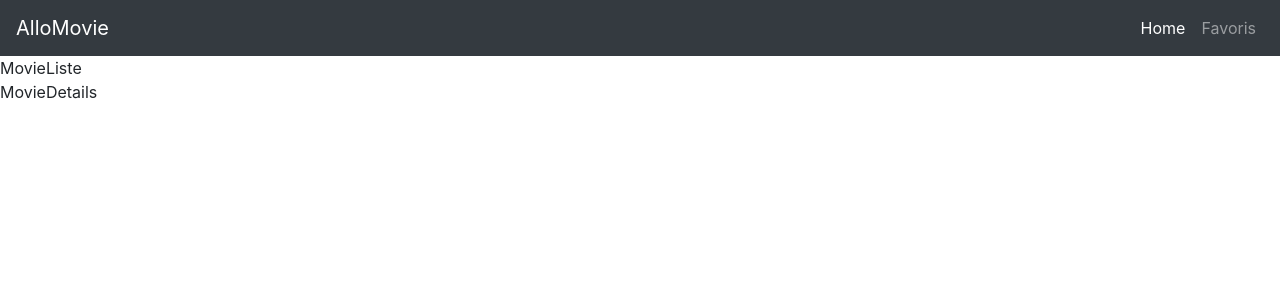
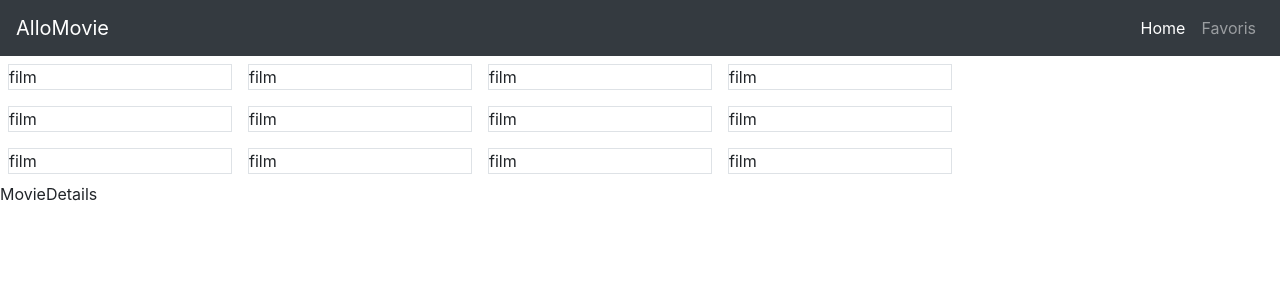
Before and after one commit to NYAZAK/movies, a React (Create React App) app: page / in a window 1280 px wide. Shown: the top 300 px of the page. Built offline with nearby package versions, Linux system fonts and the light colour scheme.

Commit message:
feat ajoute la liste de film

```diff
--- a/src/components/movie-list/MovieList.js
+++ b/src/components/movie-list/MovieList.js
@@ -4,7 +4,50 @@
 export default class MovieList extends Component{
 
     render(){
-        return <header>MovieListe</header>
+        return (
+
+        <div className="w-75 d-flex flex-row flex-wrap align-content-start">
+        <div className="w-25 p-2">
+            <div className="border">film</div>
+        </div>
+        <div className="w-25 p-2">
+            <div className="border">film</div>
+        </div>
+        <div className="w-25 p-2">
+            <div className="border">film</div>
+        </div>
+        <div className="w-25 p-2">
+            <div className="border">film</div>
+        </div>
+        <div className="w-25 p-2">
+            <div className="border">film</div>
+        </div>
+        <div className="w-25 p-2">
+            <div className="border">film</div>
+        </div>
+        <div className="w-25 p-2">
+            <div className="border">film</div>
+        </div>
+        <div className="w-25 p-2">
+            <div className="border">film</div>
+        </div>
+        <div className="w-25 p-2">
+            <div className="border">film</div>
+        </div>
+        <div className="w-25 p-2">
+            <div className="border">film</div>
+        </div>
+        <div className="w-25 p-2">
+            <div className="border">film</div>
+        </div>
+        <div className="w-25 p-2">
+            <div className="border">film</div>
+        </div>
+        </div>
+
+
+
+        )
     }
 
 
```
